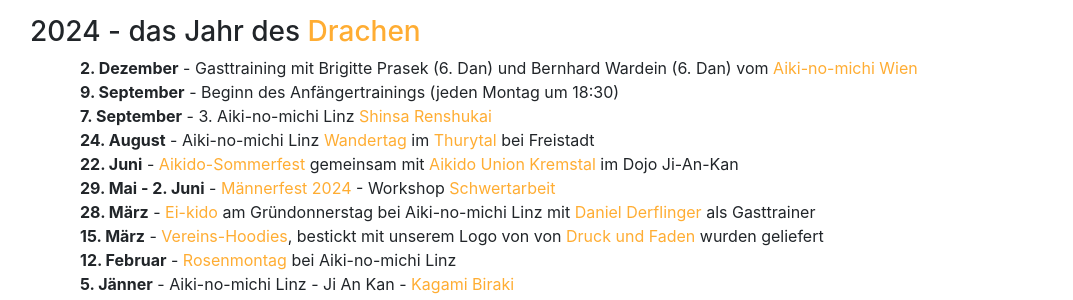
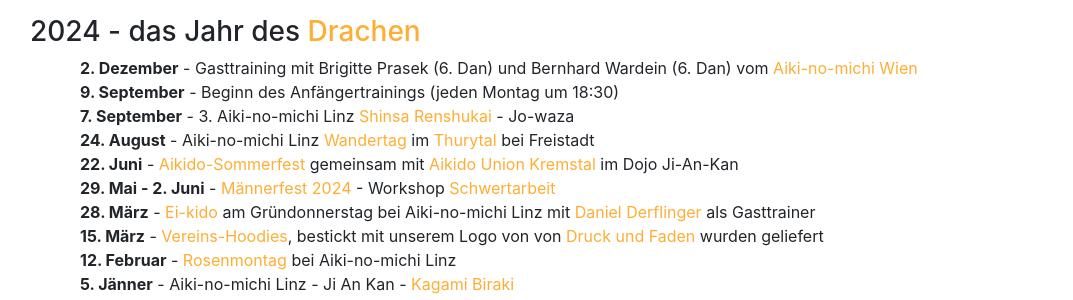
Before and after one commit to TWachs/aikinomichi-linz, a Jekyll site: the page built from aktuelles.md, in a window 1280 px wide and 900 px high, scrolled down 524 px. Shown: the part 154-454 px from the top of the window, without its empty margins (55-1128 px from the left). Built offline with Jekyll 4.4.1, drawn with Linux system fonts in a browser that asks for light colours; nearby versions of some CDN libraries.

Commit message:
Update aktuelles.md

```diff
--- a/aktuelles.md
+++ b/aktuelles.md
@@ -15,7 +15,7 @@
 
 * **2. Dezember** - Gasttraining mit Brigitte Prasek (6. Dan) und Bernhard Wardein (6. Dan) vom [Aiki-no-michi Wien](http://www.aikinomichi.at/drupal7/){:target="_blank"}
 * **9. September** - Beginn des Anfängertrainings (jeden Montag um 18:30)
-* **7. September** - 3. Aiki-no-michi Linz [Shinsa Renshukai](https://www.facebook.com/photo/?fbid=1006464580910357&set=a.173888970834593){:target="_blank"}
+* **7. September** - 3. Aiki-no-michi Linz [Shinsa Renshukai](https://www.instagram.com/p/C_qDaVOIg1F/?igsh=MWV6OHRieDdpZ25pcA==){:target="_blank"} - Jo-waza
 * **24. August** - Aiki-no-michi Linz [Wandertag](https://www.facebook.com/photo/?fbid=1029010159234195&set=pcb.1029012219233989){:target="_blank"} im [Thurytal](https://freistadt.city/standort/thurytal/){:target="_blank"} bei Freistadt
 * **22. Juni** - [Aikido-Sommerfest](https://www.facebook.com/photo?fbid=122154300854234000&set=pcb.122154300908234000){:target="_blank"} gemeinsam mit [Aikido Union Kremstal](https://www.facebook.com/profile.php?id=61557020004810){:target="_blank"} im Dojo Ji-An-Kan
 * **29. Mai - 2. Juni** - [Männerfest 2024](https://www.maennerfestival.at/festival.html){:target="_blank"} - Workshop [Schwertarbeit](https://www.maennerfestival.at/japanische-schwertarbeit-2.html){:target="_blank"}
```
